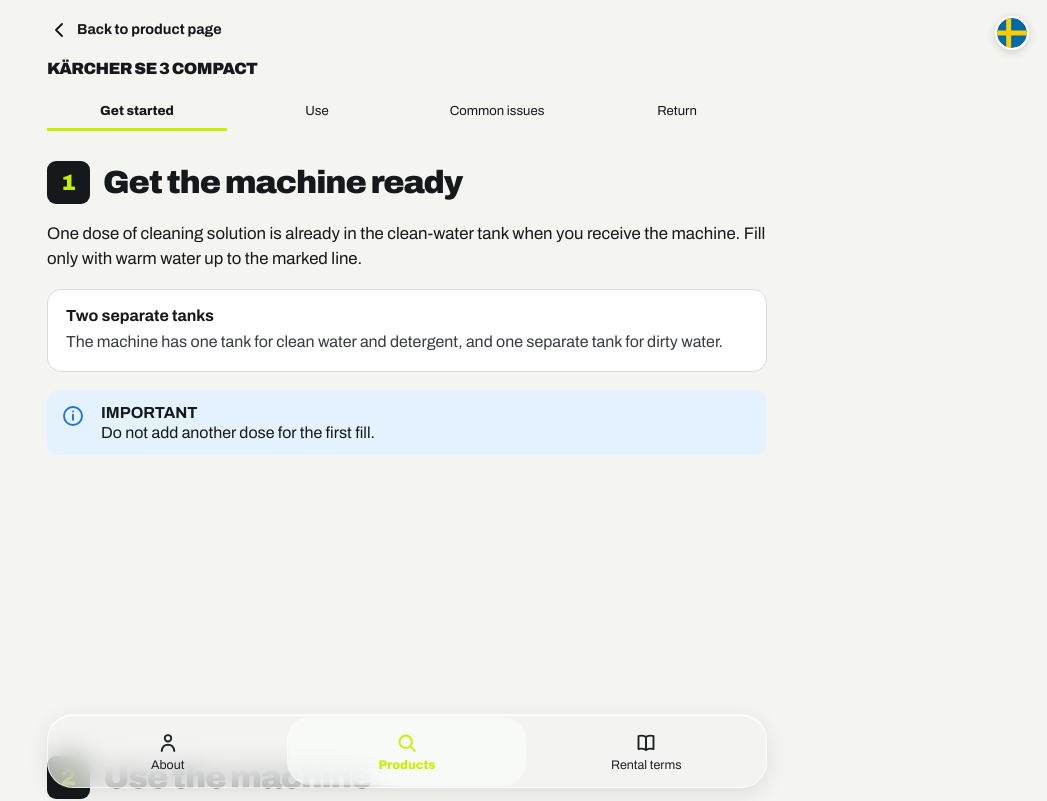
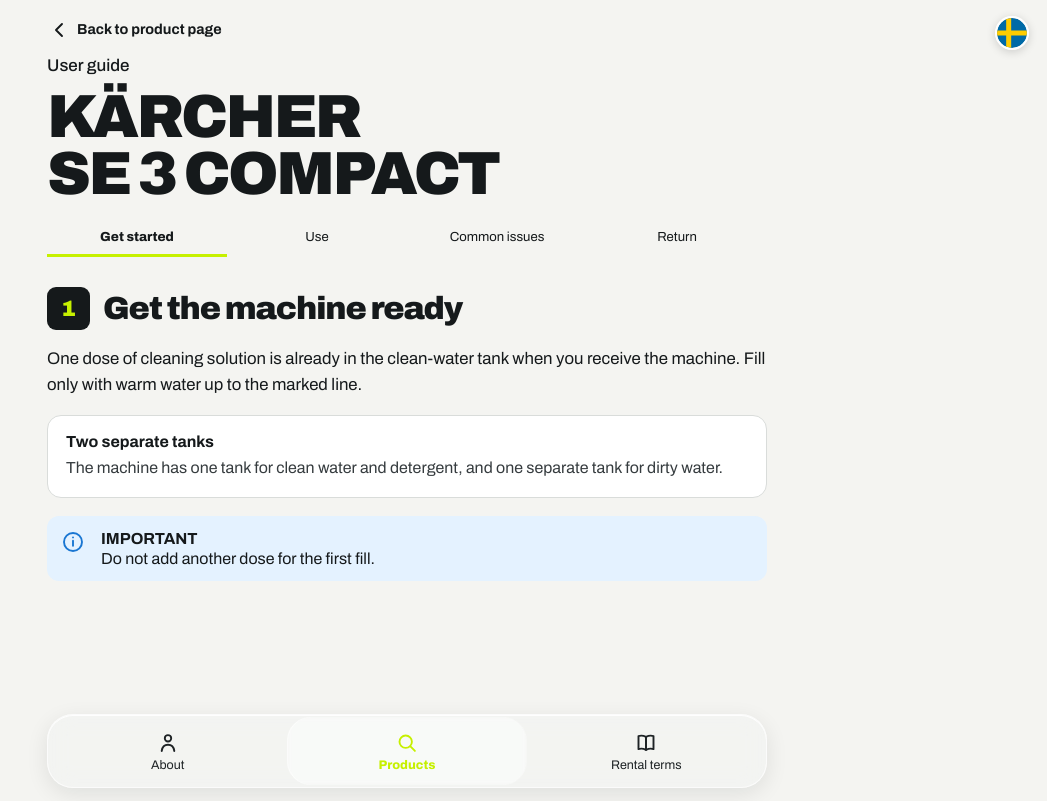
Before and after one commit to peralmkvist/hyrbart-webapp, a Next.js app in the folder hyrbart-webapp/: page /en/produkter/karcher-se-3-compact/guide in a window 1280 px wide. Shown: the top 801 px of the page, without its empty margins (233-1280 px from the left). Built offline with nearby package versions, Linux system fonts and the light colour scheme.

Commit message:
Update page.tsx

```diff
--- a/hyrbart-webapp/app/[locale]/produkter/karcher-se-3-compact/guide/page.tsx
+++ b/hyrbart-webapp/app/[locale]/produkter/karcher-se-3-compact/guide/page.tsx
@@ -13,7 +13,6 @@ export default function GuidePage({
 }) {
   const { locale } = use(params);
   const en = locale === 'en';
-
   const sections = ids.map((id, i) => ({
     id,
     label: (en
@@ -26,10 +25,9 @@ export default function GuidePage({
   useEffect(() => {
     const update = () => {
       let current = ids[0];
-
       for (const id of ids) {
         const el = document.getElementById(id);
-        if (el && el.getBoundingClientRect().top <= 150) current = id;
+        if (el && el.getBoundingClientRect().top <= 205) current = id;
         else if (el) break;
       }
 
@@ -45,7 +43,6 @@ export default function GuidePage({
         });
       }
     };
-
     applyHash();
     window.addEventListener('scroll', update, { passive: true });
     window.addEventListener('resize', update);
@@ -69,9 +66,16 @@ export default function GuidePage({
           <span>{en ? 'Back to product page' : 'Tillbaka till produktsidan'}</span>
         </Link>
 
-        <div className="guideProductRow">
-          <strong>KÄRCHER SE 3 COMPACT</strong>
+        <div className="guideCategoryRow">
+          {en ? 'User guide' : 'Användarguide'}
         </div>
+
+        <header className="guideIdentityRow">
+          <h1>
+            <span>KÄRCHER</span>
+            <span>SE 3 COMPACT</span>
+          </h1>
+        </header>
 
         <nav className="guideTabs" aria-label={en ? 'Guide sections' : 'Guideavsnitt'}>
           {sections.map((section) => (
@@ -93,13 +97,11 @@ export default function GuidePage({
           <span>1</span>
           <h1>{en ? 'Get the machine ready' : 'Gör maskinen klar'}</h1>
         </div>
-
         <p>
           {en
             ? 'One dose of cleaning solution is already in the clean-water tank when you receive the machine. Fill only with warm water up to the marked line.'
             : 'En dos rengöringsmedel finns redan i renvattentanken när du får maskinen. Fyll endast på varmt vatten upp till markeringen.'}
         </p>
-
         <div className="guideTextCard">
           <strong>{en ? 'Two separate tanks' : 'Två separata tankar'}</strong>
           <p>
@@ -108,7 +110,6 @@ export default function GuidePage({
               : 'Maskinen har en tank för rent vatten och rengöringsmedel och en separat tank för smutsvattnet.'}
           </p>
         </div>
-
         <div className="infoBox">
           <InfoIcon />
           <div>
@@ -127,13 +128,11 @@ export default function GuidePage({
           <span>2</span>
           <h2>{en ? 'Use the machine' : 'Använd maskinen'}</h2>
         </div>
-
         <p>
           {en
             ? 'Plug the power cable into the wall and switch the machine on. The suction then runs continuously. Hold the trigger on the handle when you want to spray cleaning solution.'
             : 'Sätt strömkabeln i vägguttaget och slå på maskinen. Då går suget kontinuerligt. Håll in avtryckaren på handtaget när du vill spraya rengöringsvätska.'}
         </p>
-
         <div className="guideTextCard">
           <strong>{en ? 'Pretreating a stain' : 'Förbehandla en fläck'}</strong>
           <p>
@@ -142,7 +141,6 @@ export default function GuidePage({
               : 'Sprayfunktionen kan inte köras utan att suget samtidigt är igång. Vid förbehandling lyfter du därför munstycket från ytan och sprayar materialet från cirka 5–10 cm avstånd.'}
           </p>
         </div>
-
         <div className="guideTextCard">
           <strong>{en ? 'Extra detergent' : 'Extra rengöringsmedel'}</strong>
           <p>
@@ -158,13 +156,11 @@ export default function GuidePage({
           <span>3</span>
           <h2>{en ? 'When the dirty-water tank is full' : 'När smutsvattentanken är full'}</h2>
         </div>
-
         <p>
           {en
             ? 'When the dirty-water tank is full, a sensor can make the machine sound as if a vacuum nozzle is stuck to a dense surface. The sound usually increases in intensity.'
             : 'När smutsvattentanken är full kan en sensor göra att maskinen låter ungefär som när ett dammsugarmunstycke fastnar mot ett tätt material. Ljudet brukar öka i intensitet.'}
         </p>
-
         <div className="guideTextCard">
           <strong>{en ? 'It can happen before the tank looks completely full' : 'Det kan hända innan tanken ser helt full ut'}</strong>
           <p>
@@ -186,7 +182,6 @@ export default function GuidePage({
             ? 'Wipe the machine clean and rinse the internal system with clean water before returning it.'
             : 'Torka av maskinen och skölj igenom det interna systemet med rent vatten innan återlämning.'}
         </p>
-
         <div className="guideTextCard">
           <strong>{en ? 'Rinse the hose and nozzle' : 'Skölj slang och munstycke'}</strong>
           <p>
@@ -195,7 +190,6 @@ export default function GuidePage({
               : 'Fyll renvattentanken med endast vatten. Montera det smala munstycket, håll in sprayknappen och placera munstycket ned i rent vatten så att vattnet sugs genom slangarna. Fortsätt hålla inne knappen tills renvattentanken är tom.'}
           </p>
         </div>
-
         <div className="infoBox">
           <InfoIcon />
           <div>
```
